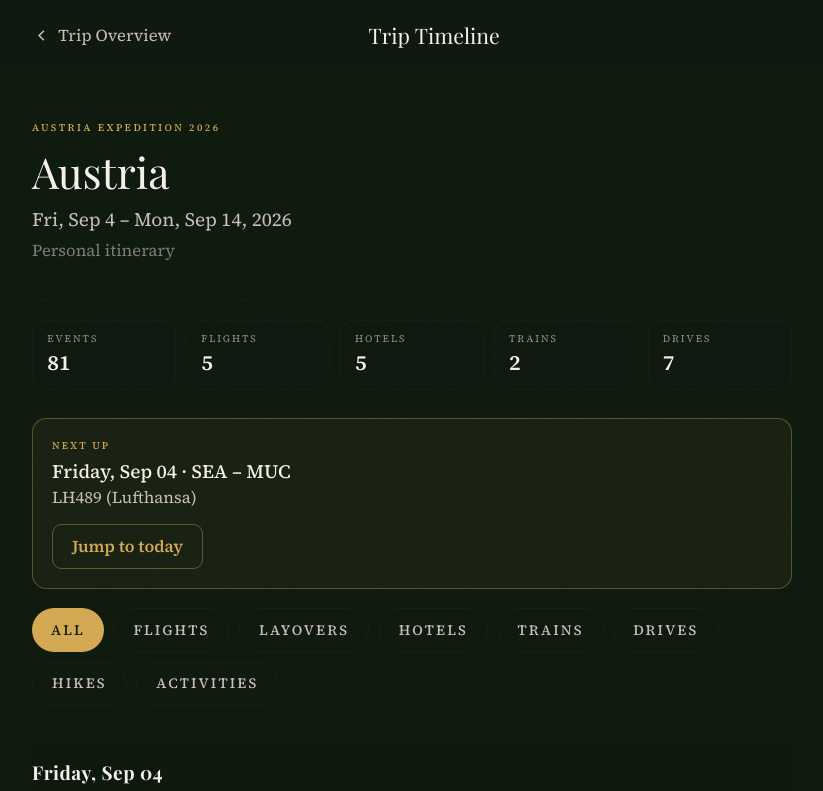
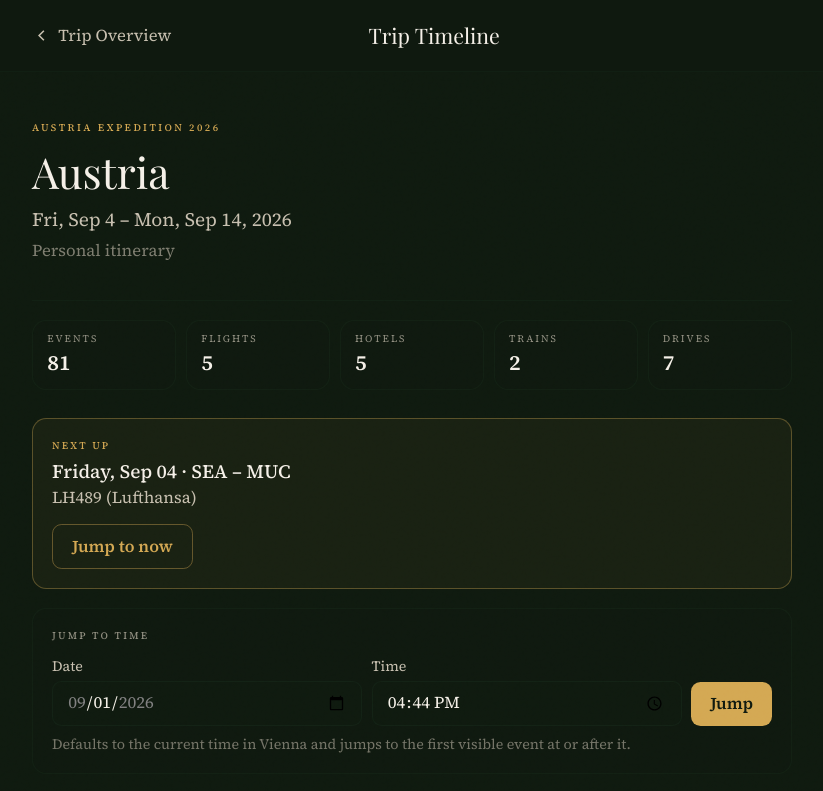
Before and after one commit to aranlucas/vienna-travel, a Next.js app: page /timeline in a window 1280 px wide. Shown: the top 791 px of the page, without its empty margins (228-1051 px from the left). Built offline with nearby package versions, Linux system fonts and the light colour scheme.

Commit message:
Add jump-to-time navigation to trip timeline (#11)
* Add jump-to-time timeline navigation

* Base timeline jump navigation on current Vienna time

* Replace stale flight alert with live next-event card

```diff
--- a/components/planning/FlyTonightCard.tsx
+++ b/components/planning/FlyTonightCard.tsx
@@ -1,42 +1,88 @@
+'use client'
+
 import Link from 'next/link'
-import { TRIP_DATA } from '@/lib/tripData'
+import { useEffect, useMemo, useState } from 'react'
 import { HOME_SECTION_IDS } from '@/lib/homeAnchors'
+import { buildTimelineEvents } from '@/lib/timelineEvents'
 
-const LH_CHECKIN = 'https://www.lufthansa.com/us/en/check-in'
-const SEA_WAITS = 'https://www.flysea.com/travelers/security-line-waits'
+const VIENNA_TIME_ZONE = 'Europe/Vienna'
+
+function getViennaNow() {
+  const parts = new Intl.DateTimeFormat('en-CA', {
+    timeZone: VIENNA_TIME_ZONE,
+    year: 'numeric',
+    month: '2-digit',
+    day: '2-digit',
+    hour: '2-digit',
+    minute: '2-digit',
+    hourCycle: 'h23',
+  }).formatToParts(new Date())
+
+  const values = Object.fromEntries(parts.map((part) => [part.type, part.value]))
+  return {
+    date: `${values.year}-${values.month}-${values.day}`,
+    minutes: Number(values.hour) * 60 + Number(values.minute),
+  }
+}
+
+function formatEventTime(sortTime: number) {
+  const hours24 = Math.floor(sortTime / 60)
+  const minutes = sortTime % 60
+  const suffix = hours24 >= 12 ? 'PM' : 'AM'
+  const hours12 = hours24 % 12 || 12
+  return `${hours12}:${minutes.toString().padStart(2, '0')} ${suffix}`
+}
 
 export function FlyTonightCard() {
+  const events = useMemo(() => buildTimelineEvents(), [])
+  const [viennaNow, setViennaNow] = useState<{ date: string; minutes: number } | null>(null)
+
+  useEffect(() => {
+    const updateNow = () => setViennaNow(getViennaNow())
+    updateNow()
+    const interval = window.setInterval(updateNow, 60_000)
+    return () => window.clearInterval(interval)
+  }, [])
+
+  const nextEvent = useMemo(() => {
+    if (!viennaNow) return null
+    return events.find(
+      (event) =>
+        event.date > viennaNow.date || (event.date === viennaNow.date && event.sortTime >= viennaNow.minutes),
+    )
+  }, [events, viennaNow])
+
+  if (!viennaNow || !nextEvent) return null
+
+  const minutesAway =
+    nextEvent.date === viennaNow.date ? Math.max(0, nextEvent.sortTime - viennaNow.minutes) : null
+  const urgencyLabel =
+    minutesAway !== null && minutesAway <= 120
+      ? minutesAway === 0
+        ? 'Happening now'
+        : `Coming up in ${minutesAway < 60 ? `${minutesAway} min` : `${Math.floor(minutesAway / 60)}h ${minutesAway % 60}m`}`
+      : nextEvent.date === viennaNow.date
+        ? `Later today · ${formatEventTime(nextEvent.sortTime)}`
+        : `Up next · ${nextEvent.dateLabel}`
+
   return (
-    <section id={HOME_SECTION_IDS.flight} aria-label="Fly tonight" className="mx-auto max-w-6xl scroll-mt-20 px-6 pb-8">
+    <section
+      id={HOME_SECTION_IDS.flight}
+      aria-label="Next important trip event"
+      className="mx-auto max-w-6xl scroll-mt-20 px-6 pb-8"
+    >
       <div className="rounded-xl border border-amber/40 bg-amber/5 p-4 sm:p-5">
-        <div className="text-[10px] font-medium uppercase tracking-[0.22em] text-amber/90">Fly tonight · LH489</div>
-        <p className="mt-2 text-lg font-semibold leading-snug text-cream">
-          SEA → VIE · Sept 4, 6:50 PM PT · inside SEA by 3:50 PM PT
+        <div className="text-[10px] font-medium uppercase tracking-[0.22em] text-amber/90">{urgencyLabel}</div>
+        <p className="mt-2 text-lg font-semibold leading-snug text-cream">{nextEvent.title}</p>
+        <p className="mt-1 text-sm leading-relaxed text-cream-muted">
+          {nextEvent.dateLabel} · {formatEventTime(nextEvent.sortTime)}
+          {nextEvent.subtitle ? ` · ${nextEvent.subtitle}` : ''}
         </p>
-        <p className="mt-1 text-sm leading-relaxed text-cream-muted">
-          Check-in opens after 7:50 PM PT tonight · {TRIP_DATA.flight.flightNumbers.join(' + ')} via{' '}
-          {TRIP_DATA.flight.layover} · In: {TRIP_DATA.flight.arrival.datetime}
-        </p>
-        <div className="mt-4 grid grid-cols-1 gap-2 sm:grid-cols-3">
-          <a
-            href={LH_CHECKIN}
-            target="_blank"
-            rel="noreferrer"
-            className="inline-flex min-h-[48px] items-center justify-center rounded-lg bg-amber px-4 py-3 text-sm font-semibold text-dark-surface transition-colors hover:bg-cream"
-          >
-            Check in with Lufthansa
-          </a>
-          <a
-            href={SEA_WAITS}
-            target="_blank"
-            rel="noreferrer"
-            className="inline-flex min-h-[48px] items-center justify-center rounded-lg border border-amber/40 px-4 py-3 text-sm font-semibold text-amber transition-colors hover:border-amber hover:text-cream"
-          >
-            SEA checkpoint waits
-          </a>
+        {nextEvent.location && <p className="mt-1 text-sm text-cream-muted/70">{nextEvent.location}</p>}
+        <div className="mt-4">
           <Link
             href="/timeline"
-            className="inline-flex min-h-[48px] items-center justify-center rounded-lg border border-forest-green/40 bg-dark-card px-4 py-3 text-sm font-semibold text-cream transition-colors hover:border-amber/50"
+            className="inline-flex min-h-[48px] items-center justify-center rounded-lg bg-amber px-4 py-3 text-sm font-semibold text-dark-surface transition-colors hover:bg-cream"
           >
             Open trip timeline
           </Link>
--- a/components/timeline/TravelTimeline.tsx
+++ b/components/timeline/TravelTimeline.tsx
@@ -187,34 +187,51 @@ function formatSortTime(sortTime: number): string {
   return `${hours12}:${minutes.toString().padStart(2, '0')} ${ampm}`
 }
 
+function parseTimeInput(value: string): number {
+  const [hours, minutes] = value.split(':').map(Number)
+  return hours * 60 + minutes
+}
+
+function getViennaNow() {
+  const parts = new Intl.DateTimeFormat('en-CA', {
+    timeZone: 'Europe/Vienna',
+    year: 'numeric',
+    month: '2-digit',
+    day: '2-digit',
+    hour: '2-digit',
+    minute: '2-digit',
+    hourCycle: 'h23',
+  }).formatToParts(new Date())
+
+  const value = (type: Intl.DateTimeFormatPartTypes) => parts.find((part) => part.type === type)?.value ?? ''
+
+  return {
+    date: `${value('year')}-${value('month')}-${value('day')}`,
+    time: `${value('hour')}:${value('minute')}`,
+  }
+}
+
 // ── Event card ──
 
 function TimelineCard({ event, isLast }: { event: TimelineEvent; isLast: boolean }) {
   const accent = getEventAccent(event.type)
 
   return (
-    <div className="relative pl-20 sm:pl-28">
-      {/* Time rail label */}
+    <div id={`timeline-event-${event.id}`} className="relative scroll-mt-28 pl-20 sm:pl-28">
       <div className="absolute left-0 top-4 w-20 sm:w-24 text-right pr-3">
         <p className="text-xs font-semibold tracking-wide text-cream">{formatSortTime(event.sortTime)}</p>
       </div>
-
-      {/* Rail markers */}
       <div
         className={`absolute left-[71px] sm:left-[103px] top-5 w-4 h-4 rounded-full ${getDotColor(event.type)} border-[3px] border-dark-surface shadow-lg`}
       />
       {!isLast && (
         <div className={`absolute left-[78px] sm:left-[110px] top-9 bottom-[-10px] w-px ${getLineColor(event.type)}`} />
       )}
-
       <div className={`rounded-2xl border ${accent} p-4 mb-1 shadow-sm`}>
-        {/* Type badge + phase */}
         <div className="flex items-center justify-between gap-2 mb-2">
           <div className="flex items-center gap-2 min-w-0">
             <span className="opacity-70">{getEventIcon(event.type)}</span>
-            <span className="text-[10px] font-medium uppercase tracking-[0.2em] opacity-70">
-              {getTypeLabel(event.type)}
-            </span>
+            <span className="text-[10px] font-medium uppercase tracking-[0.2em] opacity-70">{getTypeLabel(event.type)}</span>
           </div>
           {event.phaseId && (
             <span className="shrink-0 rounded-full border border-cream-muted/20 px-2 py-0.5 text-[10px] uppercase tracking-[0.14em] text-cream-muted/80">
@@ -222,25 +239,15 @@ function TimelineCard({ event, isLast }: { event: TimelineEvent; isLast: boolean
             </span>
           )}
         </div>
-
-        {/* Title */}
         <h3 className="font-serif-display text-cream text-lg leading-tight">{event.title}</h3>
-
-        {/* Subtitle */}
         {event.subtitle && <p className="text-sm text-cream-muted/80 mt-0.5">{event.subtitle}</p>}
-
-        {/* Details */}
         {event.details.length > 0 && (
           <div className="mt-2 space-y-1">
             {event.details.map((detail, i) => (
-              <p key={i} className="text-sm text-cream-muted/75 leading-snug">
-                {detail}
-              </p>
+              <p key={i} className="text-sm text-cream-muted/75 leading-snug">{detail}</p>
             ))}
           </div>
         )}
-
-        {/* Location */}
         {event.location && <p className="mt-2 text-xs text-cream-muted/55 leading-snug">{event.location}</p>}
       </div>
     </div>
@@ -252,7 +259,6 @@ function TimelineSummary({ events }: { events: TimelineEvent[] }) {
   const hotels = events.filter((e) => e.type === 'hotel-checkin').length
   const trains = events.filter((e) => e.type === 'train').length
   const drives = events.filter((e) => e.type === 'drive').length
-
   const items = [
     { label: 'Events', value: events.length },
     { label: 'Flights', value: flights },
@@ -273,8 +279,6 @@ function TimelineSummary({ events }: { events: TimelineEvent[] }) {
   )
 }
 
-// ── Date header ──
-
 function DateHeader({ label }: { label: string }) {
   return (
     <div className="sticky top-16 z-10 py-3 bg-dark-surface/90 backdrop-blur-sm">
@@ -282,8 +286,6 @@ function DateHeader({ label }: { label: string }) {
     </div>
   )
 }
-
-// ── Filter pills ──
 
 const FILTER_OPTIONS: { type: TimelineEventType | 'all'; label: string }[] = [
   { type: 'all', label: 'All' },
@@ -296,22 +298,21 @@ const FILTER_OPTIONS: { type: TimelineEventType | 'all'; label: string }[] = [
   { type: 'activity', label: 'Activities' },
 ]
 
-// ── Main component ──
-
 interface TravelTimelineProps {
   events: TimelineEvent[]
 }
 
 export function TravelTimeline({ events }: TravelTimelineProps) {
   const [filter, setFilter] = useState<TimelineEventType | 'all'>('all')
-
-  const todayIso = useMemo(() => new Date().toISOString().slice(0, 10), [])
-  const nextEvent = useMemo(() => events.find((e) => e.date >= todayIso), [events, todayIso])
-
-  const jumpToToday = () => {
-    const targetDate = nextEvent?.date ?? todayIso
-    document.getElementById(`timeline-day-${targetDate}`)?.scrollIntoView({ behavior: 'smooth', block: 'start' })
-  }
+  const viennaNow = useMemo(getViennaNow, [])
+  const todayIso = viennaNow.date
+  const currentMinutes = parseTimeInput(viennaNow.time)
+  const nextEvent = useMemo(
+    () => events.find((event) => event.date > todayIso || (event.date === todayIso && event.sortTime >= currentMinutes)),
+    [events, todayIso, currentMinutes],
+  )
+  const [jumpDate, setJumpDate] = useState(viennaNow.date)
+  const [jumpTime, setJumpTime] = useState(viennaNow.time)
 
   const filtered =
     filter === 'all'
@@ -321,7 +322,23 @@ export function TravelTimeline({ events }: TravelTimelineProps) {
           return e.type === filter
         })
 
-  // Group events by date
+  const jumpToTime = (date = jumpDate, time = jumpTime) => {
+    const targetMinutes = parseTimeInput(time)
+    const target =
+      filtered.find((event) => event.date > date || (event.date === date && event.sortTime >= targetMinutes)) ??
+      filtered[filtered.length - 1]
+
+    if (!target) return
+    document.getElementById(`timeline-event-${target.id}`)?.scrollIntoView({ behavior: 'smooth', block: 'start' })
+  }
+
+  const jumpToNow = () => {
+    const now = getViennaNow()
+    setJumpDate(now.date)
+    setJumpTime(now.time)
+    jumpToTime(now.date, now.time)
+  }
+
   const grouped: { date: string; label: string; events: TimelineEvent[] }[] = []
   for (const event of filtered) {
     const last = grouped[grouped.length - 1]
@@ -332,6 +349,9 @@ export function TravelTimeline({ events }: TravelTimelineProps) {
     }
   }
 
+  const firstEventDate = events[0]?.date
+  const lastEventDate = events[events.length - 1]?.date
+
   return (
     <div>
       <TimelineSummary events={events} />
@@ -339,21 +359,52 @@ export function TravelTimeline({ events }: TravelTimelineProps) {
       {nextEvent && (
         <div className="mb-4 rounded-xl border border-amber/35 bg-amber/5 p-4">
           <div className="text-[10px] font-medium uppercase tracking-[0.22em] text-amber">Next up</div>
-          <p className="mt-1 text-cream font-medium leading-snug">
-            {nextEvent.dateLabel} · {nextEvent.title}
-          </p>
+          <p className="mt-1 text-cream font-medium leading-snug">{nextEvent.dateLabel} · {nextEvent.title}</p>
           {nextEvent.subtitle && <p className="mt-0.5 text-sm text-cream-muted">{nextEvent.subtitle}</p>}
           <button
             type="button"
-            onClick={jumpToToday}
+            onClick={jumpToNow}
             className="mt-3 inline-flex min-h-[44px] items-center rounded-lg border border-amber/40 px-4 py-2 text-sm font-semibold text-amber transition-colors hover:text-cream"
           >
-            Jump to today
+            Jump to now
           </button>
         </div>
       )}
 
-      {/* Filter bar */}
+      <div className="mb-4 rounded-xl border border-forest-green/35 bg-dark-surface/60 p-4">
+        <div className="text-[10px] font-medium uppercase tracking-[0.22em] text-cream-muted/70">Jump to time</div>
+        <div className="mt-3 grid grid-cols-1 gap-2 sm:grid-cols-[1fr_1fr_auto]">
+          <label className="flex flex-col gap-1 text-xs text-cream-muted">
+            Date
+            <input
+              type="date"
+              value={jumpDate}
+              min={firstEventDate}
+              max={lastEventDate}
+              onChange={(event) => setJumpDate(event.target.value)}
+              className="min-h-[44px] rounded-lg border border-forest-green/40 bg-dark-surface px-3 py-2 text-sm text-cream outline-none transition-colors focus:border-amber/60"
+            />
+          </label>
+          <label className="flex flex-col gap-1 text-xs text-cream-muted">
+            Time
+            <input
+              type="time"
+              value={jumpTime}
+              onChange={(event) => setJumpTime(event.target.value)}
+              className="min-h-[44px] rounded-lg border border-forest-green/40 bg-dark-surface px-3 py-2 text-sm text-cream outline-none transition-colors focus:border-amber/60"
+            />
+          </label>
+          <button
+            type="button"
+            onClick={() => jumpToTime()}
+            className="min-h-[44px] self-end rounded-lg bg-amber px-4 py-2 text-sm font-semibold text-dark-surface transition-opacity hover:opacity-90"
+          >
+            Jump
+          </button>
+        </div>
+        <p className="mt-2 text-xs text-cream-muted/55">Defaults to the current time in Vienna and jumps to the first visible event at or after it.</p>
+      </div>
+
       <div className="flex flex-wrap gap-2 mb-8">
         {FILTER_OPTIONS.map((opt) => (
           <button
@@ -370,7 +421,6 @@ export function TravelTimeline({ events }: TravelTimelineProps) {
         ))}
       </div>
 
-      {/* Timeline */}
       {grouped.map((group) => (
         <div key={group.date} id={`timeline-day-${group.date}`} className="mb-6 scroll-mt-24">
           <DateHeader label={group.label} />
```
